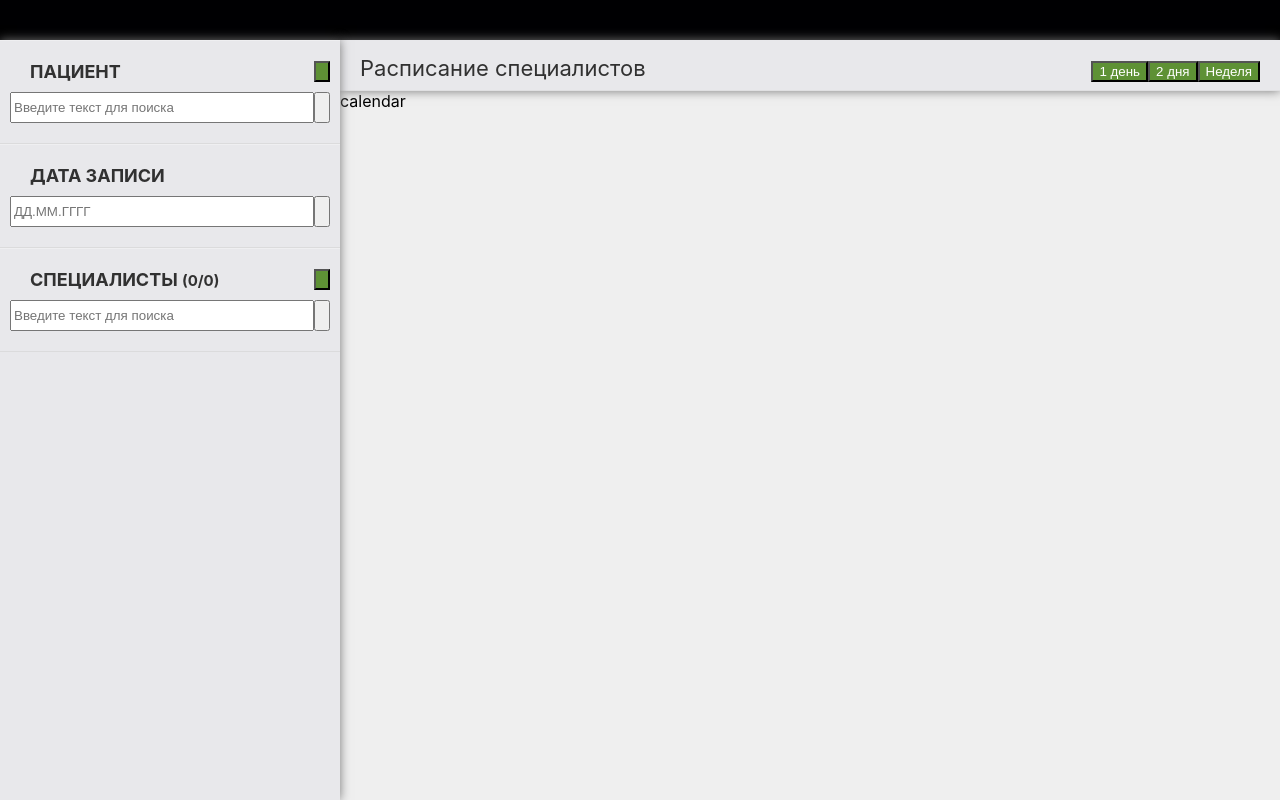
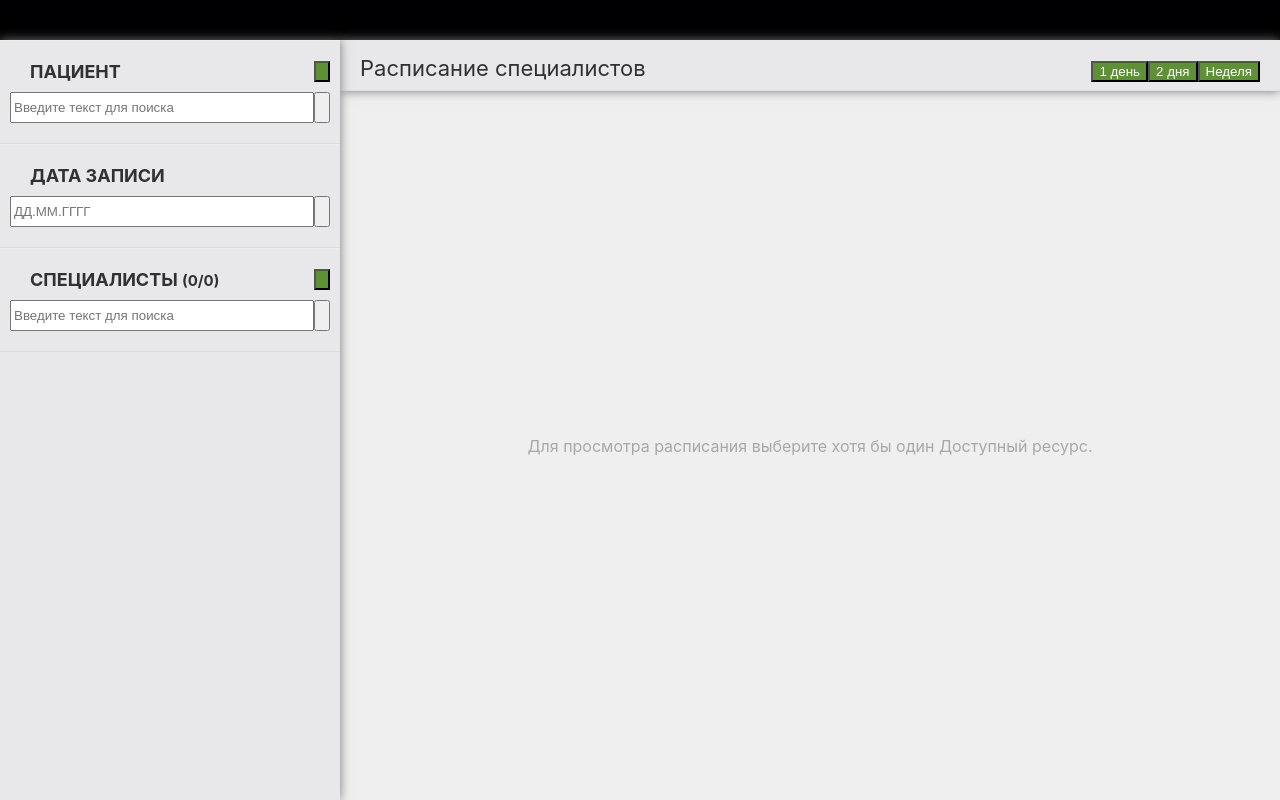
Before and after one commit to pwrmind/react-schedule, a React (Create React App) app: page / in a window 1280 px wide. Built offline with nearby package versions, Linux system fonts and the light colour scheme.

Commit message:
:wrench:

```diff
--- a/src/views/Schedule/Calendar/Calendar.scss
+++ b/src/views/Schedule/Calendar/Calendar.scss
@@ -2,4 +2,15 @@
   display: flex;
   flex: 1;
   background-color: #efefef;
+
+  &__container {
+    display: flex;
+    flex: 1;
+    align-items: center;
+    justify-content: center;
+
+    span {
+      color: #a8a8a8;
+    }
+  }
 }
--- a/src/views/Schedule/Calendar/Calendar.tsx
+++ b/src/views/Schedule/Calendar/Calendar.tsx
@@ -5,7 +5,7 @@ export const Calendar: React.FC<any> = () => {
 	return (
 		<div className="calendar">
 			<div className="calendar__container">
-				calendar
+				<span>Для просмотра расписания выберите хотя бы один Доступный ресурс.</span>
 			</div>
 		</div>
 	)
```
